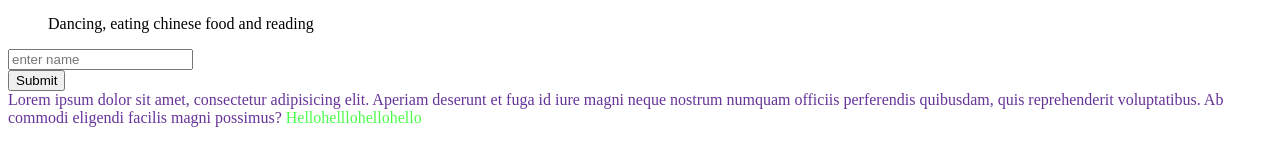
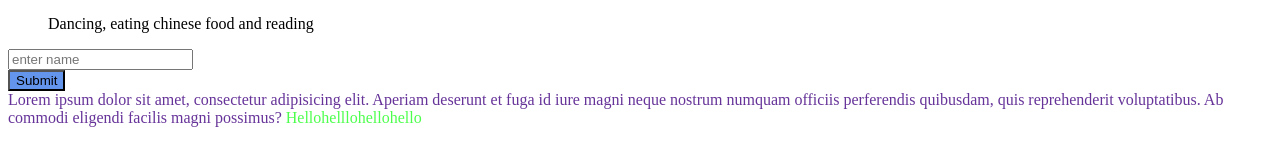
Before and after one commit to xushha/my_project, a plain HTML site: page Index.html in a window 1280 px wide. Shown: the part 590-741 px from the top of the page. Drawn offline with Linux system fonts and the light colour scheme.

Commit message:
styling button

```diff
--- a/Index.html
+++ b/Index.html
@@ -39,7 +39,7 @@
     <div>
         <input type="text" placeholder="enter name ">
     </div>
-    <button type="submit">Submit</button>
+    <button style=background-color:cornflowerblue type="submit">Submit</button>
     <div style="color:rebeccapurple; fontsize:65px;">Lorem ipsum dolor sit amet, consectetur adipisicing elit. Aperiam deserunt et fuga id iure magni neque nostrum numquam officiis perferendis quibusdam, quis reprehenderit voluptatibus. Ab commodi eligendi facilis magni possimus?<span style="color:rgba(0,255,0,0.7)";> Hellohelllohellohello</span></div>
 </main>
 <footer>
```
